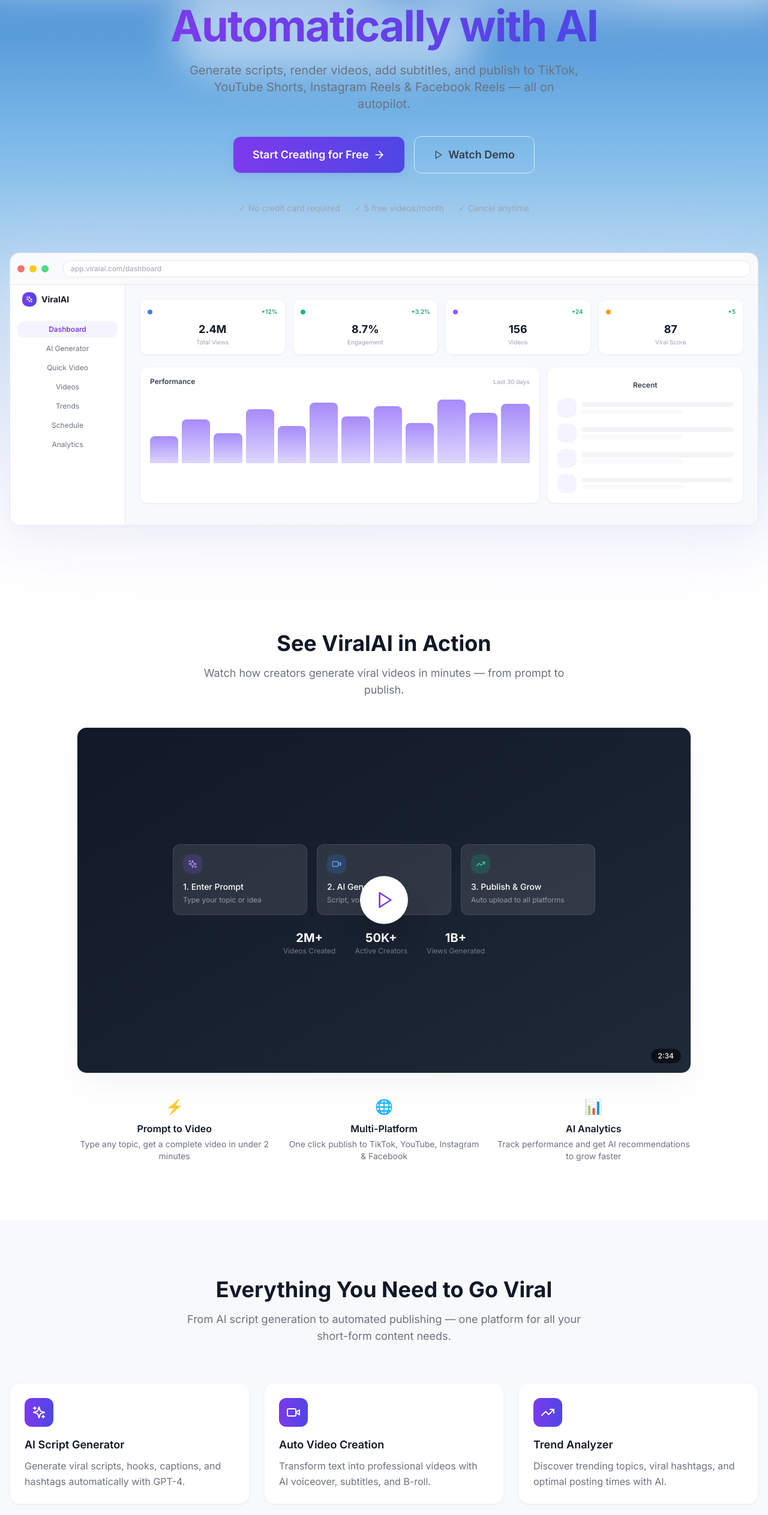
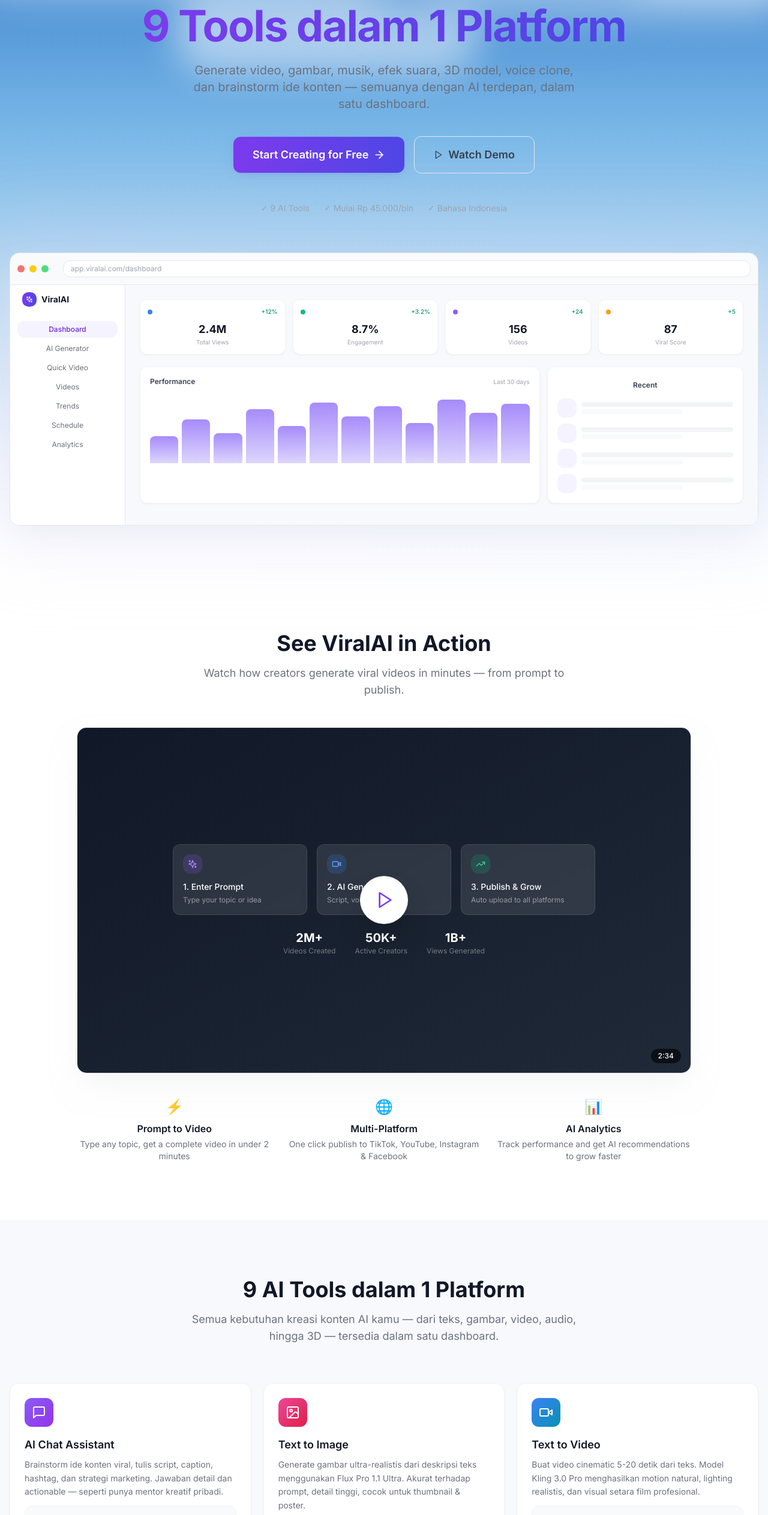
Before and after one commit to nufanaswebservice-bdg/nuviral, a Next.js app in the folder frontend/: page / in a window 1280 px wide. Shown: the part 263-2788 px from the top of the page at 60% size. Built offline with nearby package versions, Linux system fonts and the light colour scheme.

Commit message:
feat: update landing page - 9 AI tools with examples, new hero, updated features grid

```diff
--- a/frontend/src/app/page.tsx
+++ b/frontend/src/app/page.tsx
@@ -3,7 +3,7 @@
 import { useState } from 'react';
 import { motion } from 'framer-motion';
 import Link from 'next/link';
-import { Sparkles, Video, TrendingUp, Calendar, Zap, Shield, Check, ChevronDown, ChevronUp, ArrowRight, Play } from 'lucide-react';
+import { Sparkles, Video, TrendingUp, Calendar, Zap, Shield, Check, ChevronDown, ChevronUp, ArrowRight, Play, Image as ImageIcon, MessageSquare, Volume2, Mic, Box } from 'lucide-react';
 
 export default function LandingPage() {
   return (
@@ -65,16 +65,16 @@
           >
             <div className="inline-flex items-center gap-2 px-4 py-2 rounded-full bg-violet-50 border border-violet-100 mb-8">
               <Sparkles className="h-4 w-4 text-violet-600" />
-              <span className="text-sm text-violet-700 font-medium">AI-Powered Content Creation</span>
+              <span className="text-sm text-violet-700 font-medium">AI-Powered Creative Platform — 9 Tools in 1</span>
             </div>
             <h1 className="text-3xl sm:text-5xl md:text-6xl lg:text-7xl font-bold tracking-tight text-gray-900 mb-6 leading-[1.1]">
-              Create Viral Videos
+              AI Creative Studio
               <br />
-              <span className="gradient-text">Automatically with AI</span>
+              <span className="gradient-text">9 Tools dalam 1 Platform</span>
             </h1>
             <p className="text-base md:text-xl text-gray-500 max-w-2xl mx-auto mb-8 md:mb-10 leading-relaxed px-2">
-              Generate scripts, render videos, add subtitles, and publish to TikTok, YouTube Shorts,
-              Instagram Reels & Facebook Reels — all on autopilot.
+              Generate video, gambar, musik, efek suara, 3D model, voice clone, dan brainstorm ide konten —
+              semuanya dengan AI terdepan, dalam satu dashboard.
             </p>
             <div className="flex flex-col sm:flex-row items-center justify-center gap-3 sm:gap-4">
               <Link
@@ -95,9 +95,9 @@
 
             {/* Trust badges */}
             <div className="mt-8 md:mt-12 flex flex-col sm:flex-row items-center justify-center gap-3 sm:gap-6 text-xs sm:text-sm text-gray-400">
-              <span>✓ No credit card required</span>
-              <span>✓ 5 free videos/month</span>
-              <span>✓ Cancel anytime</span>
+              <span>✓ 9 AI Tools</span>
+              <span>✓ Mulai Rp 45.000/bln</span>
+              <span>✓ Bahasa Indonesia</span>
             </div>
           </motion.div>
 
@@ -256,28 +256,32 @@
               whileInView={{ opacity: 1, y: 0 }}
               viewport={{ once: true }}
             >
-              <h2 className="text-3xl md:text-4xl font-bold text-gray-900 mb-4">Everything You Need to Go Viral</h2>
+              <h2 className="text-3xl md:text-4xl font-bold text-gray-900 mb-4">9 AI Tools dalam 1 Platform</h2>
               <p className="text-gray-500 text-lg max-w-2xl mx-auto">
-                From AI script generation to automated publishing — one platform for all your short-form content needs.
+                Semua kebutuhan kreasi konten AI kamu — dari teks, gambar, video, audio, hingga 3D — tersedia dalam satu dashboard.
               </p>
             </motion.div>
           </div>
 
-          <div className="grid md:grid-cols-2 lg:grid-cols-3 gap-6">
+          <div className="grid sm:grid-cols-2 lg:grid-cols-3 gap-5">
             {features.map((feature, index) => (
               <motion.div
                 key={feature.title}
                 initial={{ opacity: 0, y: 20 }}
                 whileInView={{ opacity: 1, y: 0 }}
-                transition={{ duration: 0.5, delay: index * 0.1 }}
+                transition={{ duration: 0.5, delay: index * 0.07 }}
                 viewport={{ once: true }}
-                className="p-6 rounded-2xl bg-white border border-gray-100 shadow-card hover:shadow-card-hover hover:border-gray-200 transition-all duration-300 group"
+                className="p-6 rounded-2xl bg-white border border-gray-100 shadow-card hover:shadow-card-hover hover:border-violet-200 transition-all duration-300 group"
               >
-                <div className="w-12 h-12 rounded-xl gradient-primary flex items-center justify-center mb-4 group-hover:scale-105 transition-transform">
+                <div className={`w-12 h-12 rounded-xl flex items-center justify-center mb-4 group-hover:scale-105 transition-transform ${feature.color}`}>
                   <feature.icon className="h-6 w-6 text-white" />
                 </div>
                 <h3 className="text-lg font-semibold text-gray-900 mb-2">{feature.title}</h3>
-                <p className="text-gray-500 leading-relaxed">{feature.description}</p>
+                <p className="text-gray-500 text-sm leading-relaxed mb-3">{feature.description}</p>
+                <div className="p-3 rounded-xl bg-gray-50 border border-gray-100">
+                  <p className="text-[11px] font-medium text-gray-400 mb-1">Contoh prompt:</p>
+                  <p className="text-xs text-gray-600 italic">{feature.example}</p>
+                </div>
               </motion.div>
             ))}
           </div>
@@ -616,10 +620,67 @@
 
 // Features Data
 const features = [
-  { icon: Sparkles, title: 'AI Script Generator', description: 'Generate viral scripts, hooks, captions, and hashtags automatically with GPT-4.' },
-  { icon: Video, title: 'Auto Video Creation', description: 'Transform text into professional videos with AI voiceover, subtitles, and B-roll.' },
-  { icon: TrendingUp, title: 'Trend Analyzer', description: 'Discover trending topics, viral hashtags, and optimal posting times with AI.' },
-  { icon: Calendar, title: 'Smart Scheduler', description: 'Schedule and auto-publish to TikTok, YouTube, Instagram, and Facebook.' },
-  { icon: Zap, title: 'Workflow Automation', description: 'Create end-to-end content pipelines from script to publish — fully automated.' },
-  { icon: Shield, title: 'Multi-Platform', description: 'Manage multiple accounts across all major short-video platforms in one place.' },
+  {
+    icon: MessageSquare,
+    title: 'AI Chat Assistant',
+    color: 'bg-gradient-to-br from-violet-500 to-purple-600',
+    description: 'Brainstorm ide konten viral, tulis script, caption, hashtag, dan strategi marketing. Jawaban detail dan actionable — seperti punya mentor kreatif pribadi.',
+    example: '"Buatkan 10 ide konten TikTok tentang skincare untuk pemula, lengkap dengan hook dan CTA"',
+  },
+  {
+    icon: ImageIcon,
+    title: 'Text to Image',
+    color: 'bg-gradient-to-br from-pink-500 to-rose-600',
+    description: 'Generate gambar ultra-realistis dari deskripsi teks menggunakan Flux Pro 1.1 Ultra. Akurat terhadap prompt, detail tinggi, cocok untuk thumbnail & poster.',
+    example: '"Kucing persia putih memakai topi koboi, duduk di padang rumput saat golden hour, fotorealistis, 4K"',
+  },
+  {
+    icon: Video,
+    title: 'Text to Video',
+    color: 'bg-gradient-to-br from-blue-500 to-cyan-600',
+    description: 'Buat video cinematic 5-20 detik dari teks. Model Kling 3.0 Pro menghasilkan motion natural, lighting realistis, dan visual setara film profesional.',
+    example: '"Drone shot cinematic, kota Jakarta saat matahari terbenam, lampu gedung menyala satu per satu, time-lapse"',
+  },
+  {
+    icon: Play,
+    title: 'Image to Video',
+    color: 'bg-gradient-to-br from-emerald-500 to-green-600',
+    description: 'Animasikan gambar statis menjadi video bergerak. Upload foto produk, artwork, atau potret — AI akan menambahkan gerakan cinematic yang natural.',
+    example: 'Upload foto produk → "Kamera orbit 360° perlahan, background blur bokeh, studio lighting profesional"',
+  },
+  {
+    icon: Volume2,
+    title: 'Text to Speech',
+    color: 'bg-gradient-to-br from-amber-500 to-orange-600',
+    description: 'Ubah teks menjadi voiceover berkualitas tinggi. 5 pilihan suara natural, support Bahasa Indonesia, cocok untuk narasi video, podcast, dan audiobook.',
+    example: '"Halo semuanya! Hari ini kita akan bahas 5 tips untuk meningkatkan engagement di TikTok..." (Voice: Nova)',
+  },
+  {
+    icon: Zap,
+    title: 'Text to Music',
+    color: 'bg-gradient-to-br from-indigo-500 to-blue-600',
+    description: 'Generate musik original dari deskripsi. Buat background music, jingle, atau lagu lengkap dengan vocal. Cocok untuk konten yang butuh musik tanpa copyright.',
+    example: '"Upbeat lo-fi hip hop, santai, piano jazz dengan beat chill, cocok untuk video study, 30 detik"',
+  },
+  {
+    icon: Sparkles,
+    title: 'Sound Effects',
+    color: 'bg-gradient-to-br from-red-500 to-pink-600',
+    description: 'Generate efek suara berkualitas studio dari teks. Ledakan, alam, ambient, transisi — semua tersedia tanpa perlu cari sound library.',
+    example: '"Suara petir dengan hujan deras dan angin kencang di hutan, cinematic, dramatic mood"',
+  },
+  {
+    icon: Mic,
+    title: 'Voice Clone',
+    color: 'bg-gradient-to-br from-purple-500 to-violet-600',
+    description: 'Clone suara siapa saja dari sample audio 5-30 detik. Generate speech dengan suara yang di-clone — cocok untuk dubbing, personalisasi, dan branding.',
+    example: 'Upload audio 10 detik → "Selamat datang di channel saya, hari ini kita akan membahas..."',
+  },
+  {
+    icon: Box,
+    title: '3D Generation',
+    color: 'bg-gradient-to-br from-teal-500 to-cyan-600',
+    description: 'Buat model 3D dari teks atau gambar menggunakan Hunyuan3D v2. Output dalam format GLB siap digunakan untuk game, AR, e-commerce, dan presentasi.',
+    example: '"Sepatu sneaker futuristik berwarna putih dengan aksen neon biru, desain minimalis, high-poly 3D"',
+  },
 ];
```
